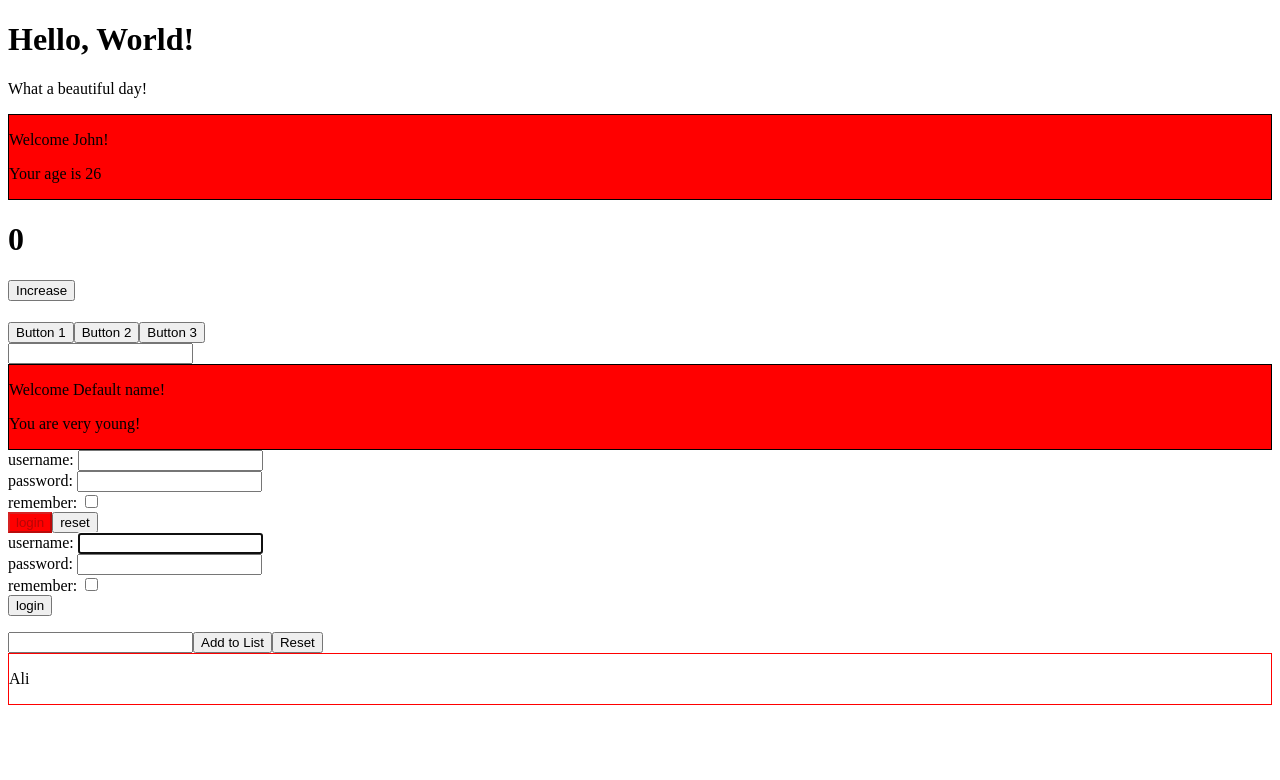
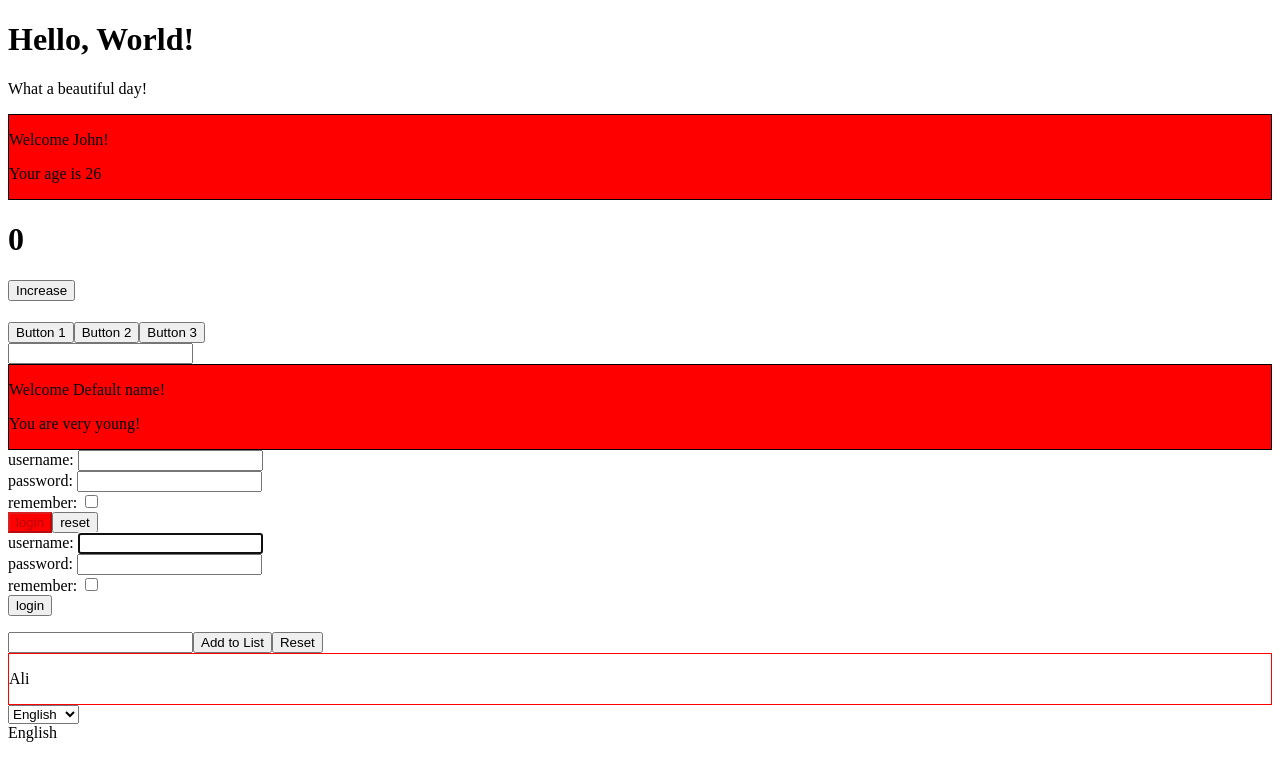
Before and after one commit to Aliberk17/react-exercises, a React (Create React App) app: page / in a window 1280 px wide. Shown: the top 780 px of the page. Built offline with nearby package versions, Linux system fonts and the light colour scheme.

Commit message:
Context - 01

```diff
--- a/src/App.js
+++ b/src/App.js
@@ -2,6 +2,7 @@ import React, { Component } from "react";
 import ClickTracker from "./ClickTracker";
 import Container from "./Container";
 import Counter from "./Counter";
+import DisplayLanguageWrapper from "./DisplayLanguageWrapper";
 import Hello from "./Hello";
 import InteractiveWelcome from "./InteractiveWelcome ";
 import Login from "./Login";
@@ -43,6 +44,7 @@ export default class App extends Component {
         <UncontrolledLogin onLogin={this.onLogin} />
         <TodoList render={this.renderTodoList} />
         <Container title="Ali" />
+        <DisplayLanguageWrapper/>
       </div>
     );
   }
--- /dev/null
+++ b/src/DisplayLanguage .js
@@ -0,0 +1,12 @@
+import React, { Component } from "react";
+import { LanguageContext } from "./DisplayLanguageWrapper";
+
+export default class DisplayLanguage extends Component {
+  render() {
+    return (
+      <LanguageContext.Consumer>
+        {(value) => <div>{value}</div>}
+      </LanguageContext.Consumer>
+    );
+  }
+}
--- /dev/null
+++ b/src/DisplayLanguageWrapper.js
@@ -0,0 +1,34 @@
+import React, { Component, createContext } from "react";
+import DisplayLanguage from "./DisplayLanguage ";
+
+export const LanguageContext = createContext();
+
+export default class DisplayLanguageWrapper extends Component {
+  state = {
+    language: "English",
+  };
+
+  handleLanguageChange = (event) => {
+    this.setState({
+      language: event.target.value,
+    });
+  };
+
+  render() {
+    return (
+      <div>
+        <select
+          value={this.state.language}
+          onChange={this.handleLanguageChange}
+        >
+          <option value="English">English</option>
+          <option value="French">French</option>
+          <option value="German">German</option>
+        </select>
+        <LanguageContext.Provider value={this.state.language}>
+          <DisplayLanguage />
+        </LanguageContext.Provider>
+      </div>
+    );
+  }
+}
```
